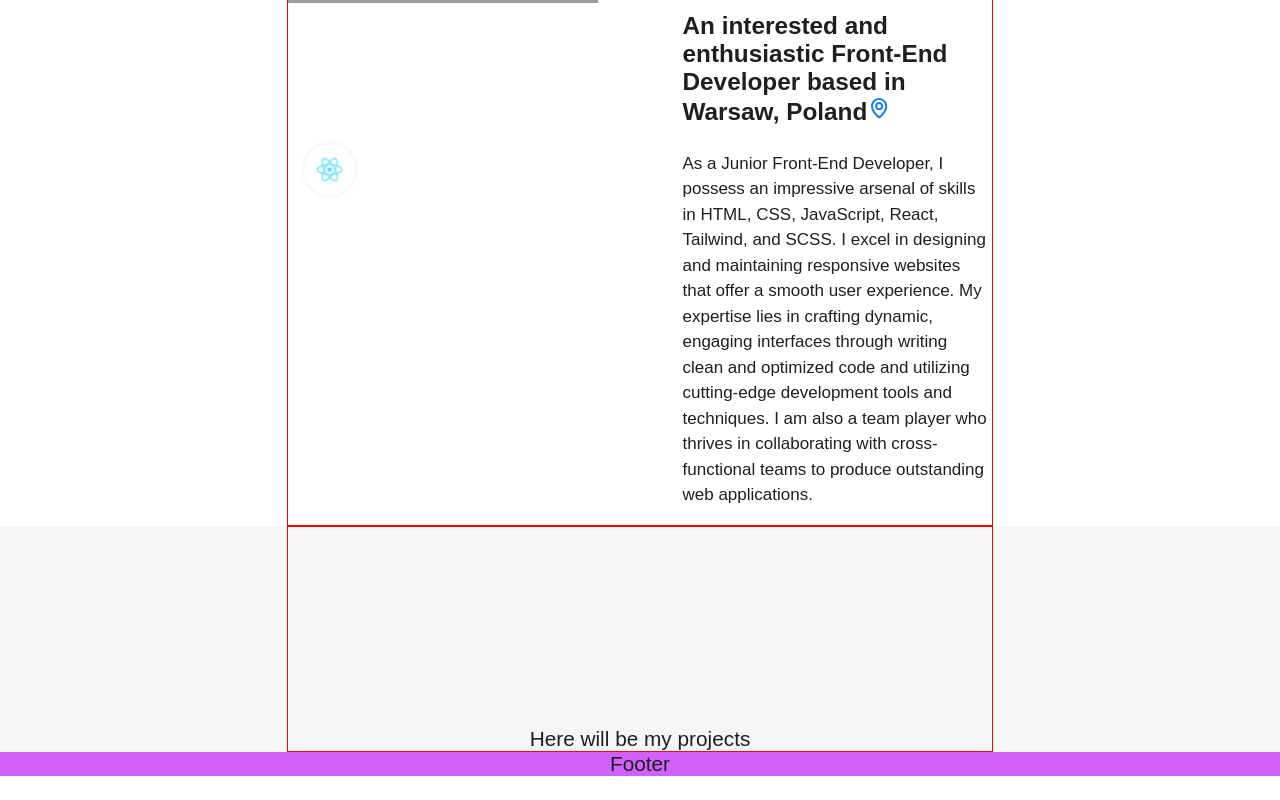
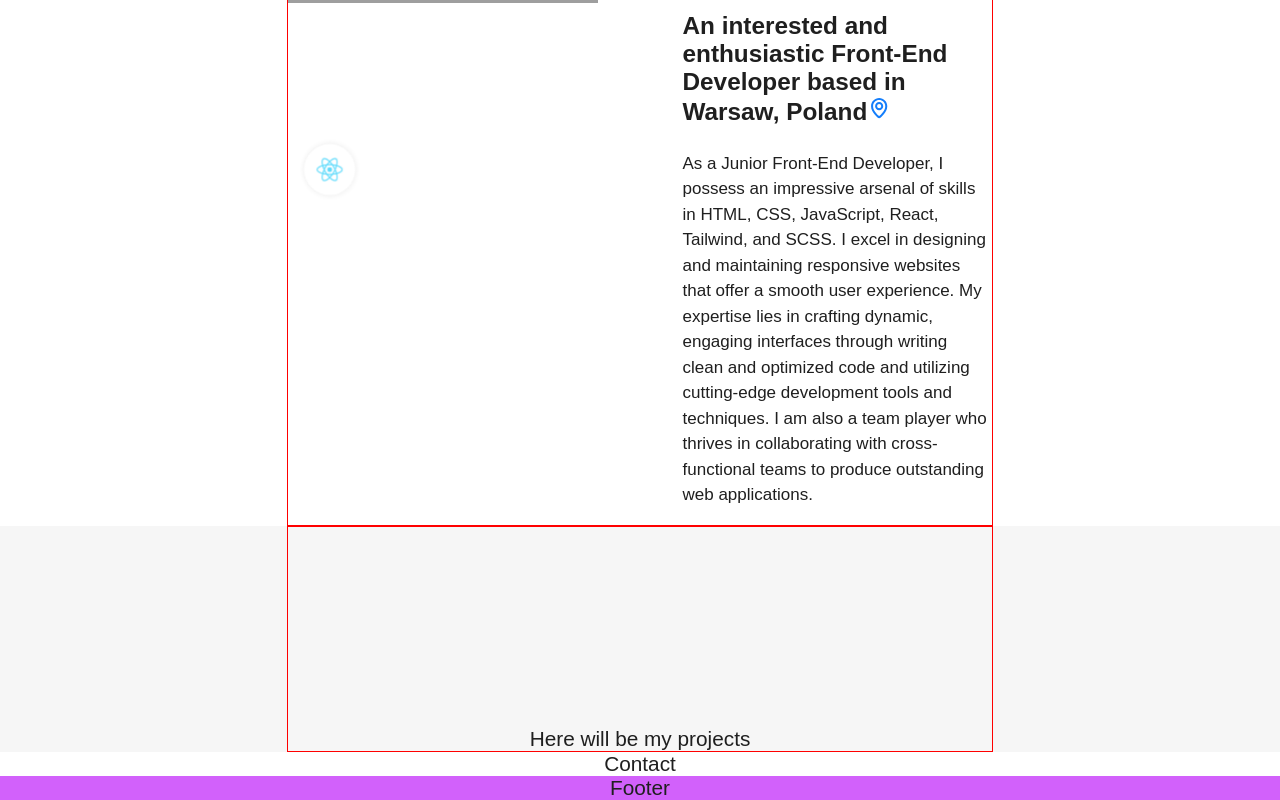
Before and after one commit to Alexmiroha/Portfolio-CV-App, a React (Create React App) app: page / in a window 1280 px wide. Shown: the part 1034-1834 px from the top of the page. Before the commit the page ends 1810 px from the top, so only its background shows below. Built offline with nearby package versions, Linux system fonts and the light colour scheme; grey boxes are pictures that could not be loaded.

Commit message:
was added Contact component

```diff
--- /dev/null
+++ b/src/mainContent/Contact/Contact.tsx
@@ -0,0 +1,11 @@
+import React from 'react';
+
+const Contact = () => {
+    return (
+        <div>
+            Contact
+        </div>
+    );
+};
+
+export default Contact;
--- a/src/mainContent/Projects/Projecjts.module.css
+++ b/src/mainContent/Projects/Projecjts.module.css
@@ -1,4 +1,3 @@
 .projects {
     margin-top: 200px;
-
 }
--- a/src/mainContent/mainContent.tsx
+++ b/src/mainContent/mainContent.tsx
@@ -3,6 +3,7 @@ import s from './mainContent.module.css'
 import Intro from "./Intro/Intro";
 import AboutMe from "./AboutMe/AboutMe";
 import Projects from "./Projects/Projects";
+import Contact from "./Contact/Contact";
 
 const MainContent = () => {
     return (
@@ -10,6 +11,7 @@ const MainContent = () => {
             <Intro/>
             <AboutMe/>
             <Projects/>
+            <Contact/>
         </div>
     );
 };
```
Also changed, not shown: src/mainContent/Contact/Contact.module.css (added).
